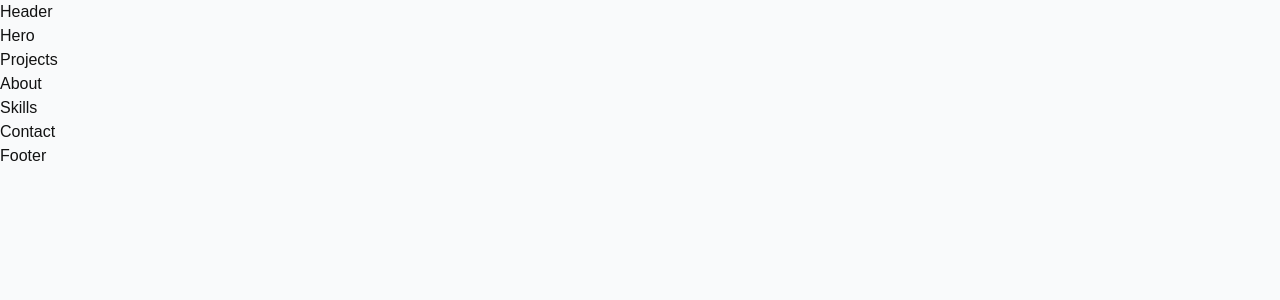
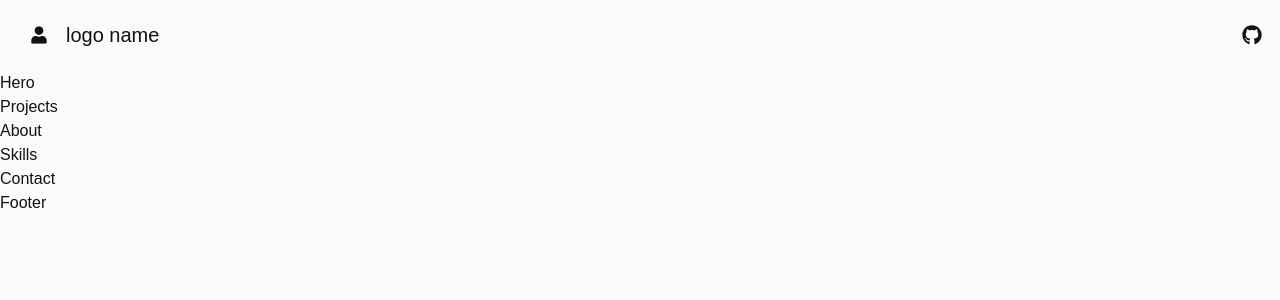
Before and after one commit to reginaldsc02/rsc-dev-portfolio, a Next.js app: page / in a window 1280 px wide. Shown: the top 300 px of the page. Built offline with nearby package versions, Linux system fonts and the light colour scheme.

Commit message:
Setup: Header for desktop layout

```diff
--- a/components/layout/Header.tsx
+++ b/components/layout/Header.tsx
@@ -1,3 +1,80 @@
-export const Header = () => {
-  return <header>Header</header>;
+"use client";
+
+import { FaGithub, FaUser } from "react-icons/fa";
+import { Link as ReactScrollLink } from "react-scroll";
+import { navLinks } from "../data/navLinks";
+import { useState } from "react";
+import Link from "next/link";
+
+export const Header = ({
+  logoName,
+  gitHubAccountLink,
+  websiteVersion,
+}: {
+  logoName: string;
+  gitHubAccountLink: string;
+  websiteVersion: string;
+}) => {
+  const [active, setActive] = useState("");
+
+  console.log(active);
+
+  return (
+    <header className="px-5 py-4 flex items-center justify-between border-b-[1px] border-solid border-b-gray-100/10">
+      <div className="flex items-center gap-3.5">
+        <ReactScrollLink
+          to="#hero"
+          smooth
+          spy
+          onClick={() => setActive("#hero")}
+          className="cursor-pointer group"
+        >
+          <div className="flex items-center gap-2">
+            <div className="p-2.5 border-[1px] border-solid border-gray-100/25 rounded-full">
+              <FaUser className="scale-110 group-hover:text-primary transition-colors duration-200 ease-linear" />
+            </div>
+            <div className="text-xl font-medium lowercase">
+              {logoName || "Logo Name"}
+            </div>
+          </div>
+        </ReactScrollLink>
+
+        <div className="px-2 py-1 text-xs font-semibold text-gray-50/80 tracking-wide bg-gray-50/10 rounded-full">
+          <span>v</span>
+          {websiteVersion || "Website Version"}
+        </div>
+      </div>
+
+      <nav>
+        <ul className="flex items-center gap-5">
+          {navLinks.map((item) => (
+            <li key={item.url}>
+              <ReactScrollLink
+                to={item.url}
+                smooth
+                spy
+                onClick={() => setActive(item.url)}
+                className={`flex items-center gap-2 cursor-pointer hover:text-gray-50 transition-colors duration-200 ease-linear ${
+                  active === item.url ? "text-primary" : "text-gray-50/50"
+                }`}
+              >
+                <div>{item.icon}</div>
+                <div>{item.title}</div>
+              </ReactScrollLink>
+            </li>
+          ))}
+
+          <li>
+            <Link
+              href={gitHubAccountLink || "/"}
+              target="_blank"
+              rel="noreferrer"
+            >
+              <FaGithub className="scale-125" />
+            </Link>
+          </li>
+        </ul>
+      </nav>
+    </header>
+  );
 };
```
